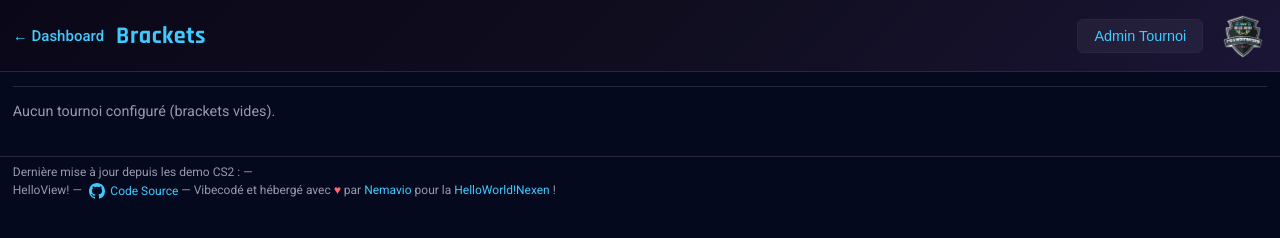
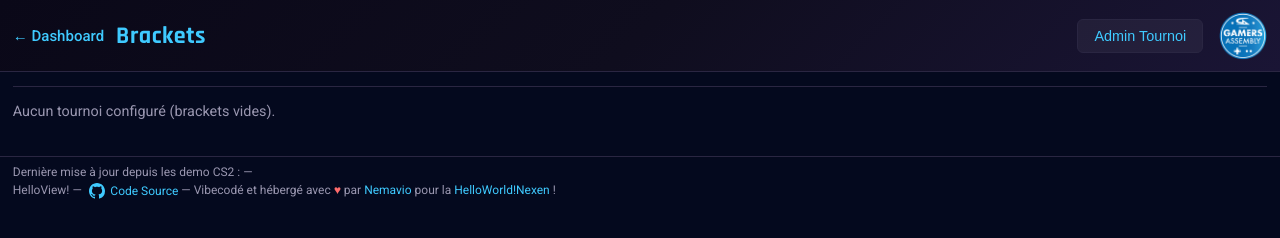
Before and after one commit to French-CSGO/HelloView, a website: page brackets.html in a window 1280 px wide. Drawn offline with Linux system fonts and the light colour scheme; no server answers.

Commit message:
use logo.png instead of hello26.png
Co-Authored-By: Claude Sonnet 4.6 <noreply@anthropic.com>

```diff
--- a/brackets.html
+++ b/brackets.html
@@ -7,7 +7,7 @@
   <link rel="preconnect" href="https://fonts.googleapis.com">
   <link rel="preconnect" href="https://fonts.gstatic.com" crossorigin>
   <link href="https://fonts.googleapis.com/css2?family=Rajdhani:wght@600;700&family=Roboto:wght@400;500;700&display=swap" rel="stylesheet">
-  <link rel="icon" href="hello26.png" type="image/png">
+  <link rel="icon" href="logo.png" type="image/png">
   <link rel="stylesheet" href="common.css">
   <link rel="stylesheet" href="brackets.css">
 </head>
@@ -27,7 +27,7 @@
           </label>
           <button type="button" class="btn btn-logout hidden" id="btn-logout">Déconnexion</button>
         </div>
-        <img src="hello26.png" alt="Hello!Nexen Championship" class="header-logo" width="120" height="48">
+        <img src="logo.png" alt="Hello!Nexen Championship" class="header-logo" width="120" height="48">
       </div>
     </div>
   </header>
```
Also changed, not shown: admin.html (+1 -1 lines), index.html (+2 -2 lines).
